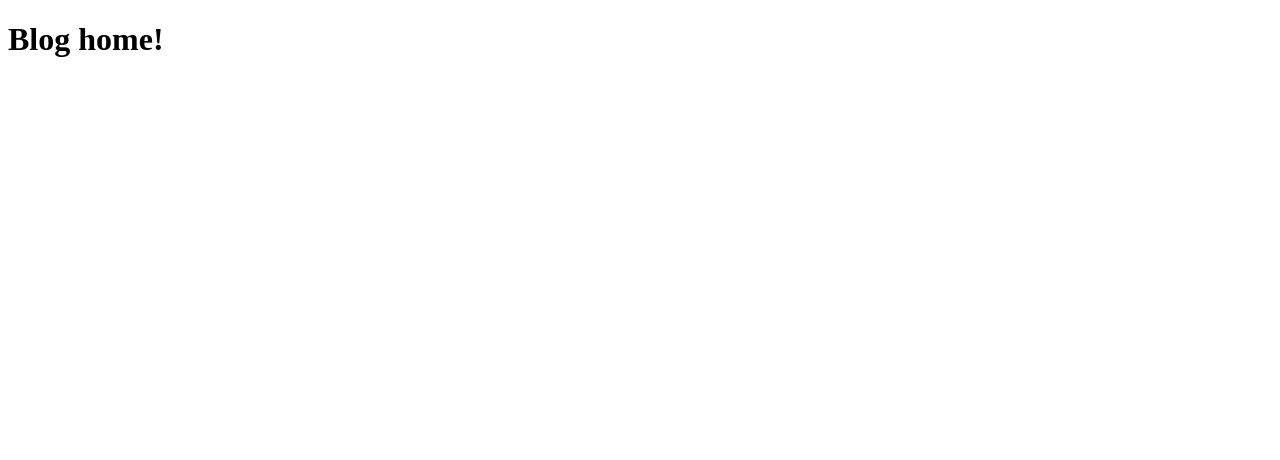
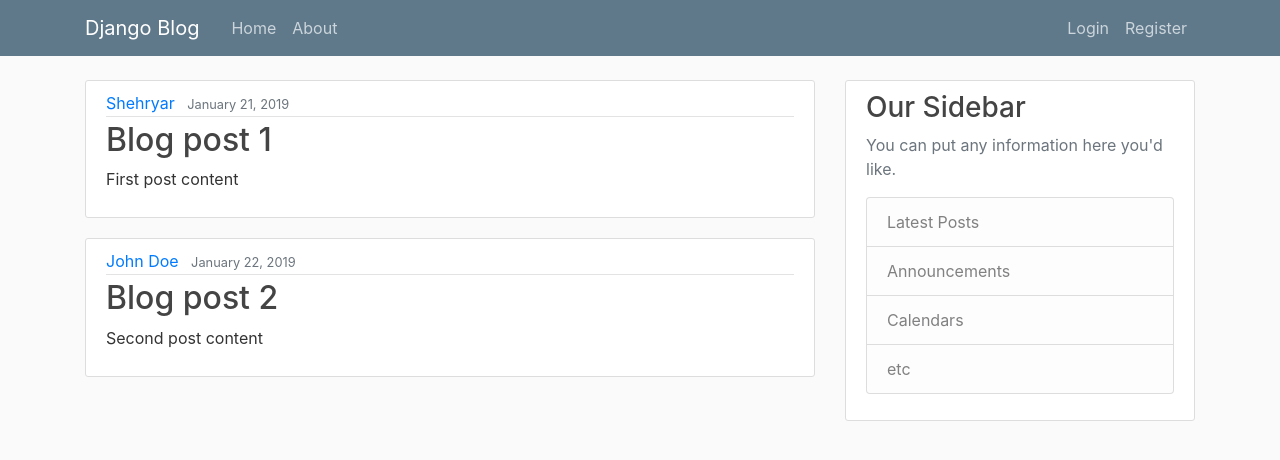
Before and after one commit to ShehryarX/django-blog, a Django app: page / in a window 1280 px wide. Before the commit the part shown is almost empty. Shown: the top 460 px of the page. Run offline with Django 3.2, Linux system fonts and the light colour scheme; some libraries are stand-ins or nearby versions.

Commit message:
Add templates and Bootstrap

```diff
--- /dev/null
+++ b/blog/static/blog/main.css
@@ -0,0 +1,89 @@
+body {
+  background: #fafafa;
+  color: #333333;
+  margin-top: 5rem;
+}
+
+h1,
+h2,
+h3,
+h4,
+h5,
+h6 {
+  color: #444444;
+}
+
+ul {
+  margin: 0;
+}
+
+.bg-steel {
+  background-color: #5f788a;
+}
+
+.site-header .navbar-nav .nav-link {
+  color: #cbd5db;
+}
+
+.site-header .navbar-nav .nav-link:hover {
+  color: #ffffff;
+}
+
+.site-header .navbar-nav .nav-link.active {
+  font-weight: 500;
+}
+
+.content-section {
+  background: #ffffff;
+  padding: 10px 20px;
+  border: 1px solid #dddddd;
+  border-radius: 3px;
+  margin-bottom: 20px;
+}
+
+.article-title {
+  color: #444444;
+}
+
+a.article-title:hover {
+  color: #428bca;
+  text-decoration: none;
+}
+
+.article-content {
+  white-space: pre-line;
+}
+
+.article-img {
+  height: 65px;
+  width: 65px;
+  margin-right: 16px;
+}
+
+.article-metadata {
+  padding-bottom: 1px;
+  margin-bottom: 4px;
+  border-bottom: 1px solid #e3e3e3;
+}
+
+.article-metadata a:hover {
+  color: #333;
+  text-decoration: none;
+}
+
+.article-svg {
+  width: 25px;
+  height: 25px;
+  vertical-align: middle;
+}
+
+.account-img {
+  height: 125px;
+  width: 125px;
+  margin-right: 20px;
+  margin-bottom: 16px;
+}
+
+.account-heading {
+  font-size: 2.5rem;
+}
--- /dev/null
+++ b/blog/templates/blog/base.html
@@ -0,0 +1,58 @@
+{% load static %}
+<!DOCTYPE html>
+<html lang="en">
+  <head>
+    <meta charset="utf-8">
+    <meta http-equiv="X-UA-Compatible" content="IE=edge">
+    <meta name="viewport" content="width=device-width, initial-scale=1">
+    <link rel="stylesheet" href="https://maxcdn.bootstrapcdn.com/bootstrap/4.0.0/css/bootstrap.min.css" integrity="sha384-Gn5384xqQ1aoWXA+058RXPxPg6fy4IWvTNh0E263XmFcJlSAwiGgFAW/dAiS6JXm" crossorigin="anonymous">
+    <link rel="stylesheet" type="text/css" href="{% static 'blog/main.css' %}">
+    {% if title %}<title>Django Blog - {{ title }}</title>
+    {% else %}<title>Django Blog</title>{% endif %}
+  </head>
+  <body>
+    <header class="site-header">
+      <nav class="navbar navbar-expand-md navbar-dark bg-steel fixed-top">
+        <div class="container">
+          <a class="navbar-brand mr-4" href="{% url 'blog-home' %}">Django Blog</a>
+          <button class="navbar-toggler" type="button" data-toggle="collapse" data-target="#navbarToggle" aria-controls="navbarToggle" aria-expanded="false" aria-label="Toggle navigation">
+          <span class="navbar-toggler-icon"></span>
+          </button>
+          <div class="collapse navbar-collapse" id="navbarToggle">
+            <div class="navbar-nav mr-auto">
+              <a class="nav-item nav-link" href="{% url 'blog-home' %}">Home</a>
+              <a class="nav-item nav-link" href="{% url 'blog-about' %}">About</a>
+            </div>
+            <div class="navbar-nav">
+              <a class="nav-item nav-link" href="#">Login</a>
+              <a class="nav-item nav-link" href="#">Register</a>
+            </div>
+          </div>
+        </div>
+      </nav>
+    </header>
+    <main role="main" class="container">
+      <div class="row">
+        <div class="col-md-8">
+          {% block content %}
+          {% endblock %}
+        </div>
+        <div class="col-md-4">
+          <div class="content-section">
+            <h3>Our Sidebar</h3>
+            <p class='text-muted'>You can put any information here you'd like.
+              <ul class="list-group">
+                <li class="list-group-item list-group-item-light">Latest Posts</li>
+                <li class="list-group-item list-group-item-light">Announcements</li>
+                <li class="list-group-item list-group-item-light">Calendars</li>
+                <li class="list-group-item list-group-item-light">etc</li>
+              </ul>
+            </p>
+          </div>
+        </div>
+      </div>
+    </main>
+    <script src="https://ajax.googleapis.com/ajax/libs/jquery/1.12.4/jquery.min.js"></script>
+    <script src="https://maxcdn.bootstrapcdn.com/bootstrap/3.3.7/js/bootstrap.min.js"></script>
+  </body>
+</html>
--- a/blog/templates/blog/home.html
+++ b/blog/templates/blog/home.html
@@ -1,9 +1,15 @@
-<!DOCTYPE html>
-<html>
-  <head>
-    <title></title>
-  </head>
-  <body>
-    <h1>Blog home!</h1>
-  </body>
-</html>
+{% extends "blog/base.html" %}
+{% block content %}
+  {% for post in posts %}
+    <article class="media content-section">
+      <div class="media-body">
+        <div class="article-metadata">
+          <a class="mr-2" href="#">{{ post.author }}</a>
+          <small class="text-muted">{{ post.date_posted }}</small>
+        </div>
+        <h2><a class="article-title" href="#">{{ post.title }}</a></h2>
+        <p class="article-content">{{ post.content }}</p>
+      </div>
+    </article>
+  {% endfor %}
+{% endblock content%}
--- a/blog/views.py
+++ b/blog/views.py
@@ -26,4 +26,4 @@ def home(request):
 
 
 def about(request):
-    return render(request, 'blog/about.html')
+    return render(request, 'blog/about.html', {'title': 'About'})
```
Also changed, not shown: blog/templates/blog/about.html (+4 -9 lines), 1 other file.
